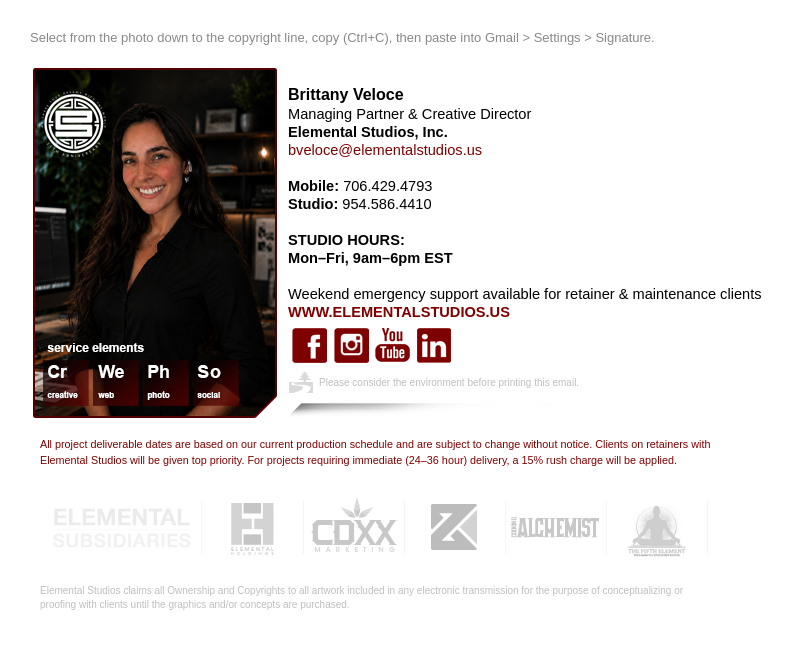
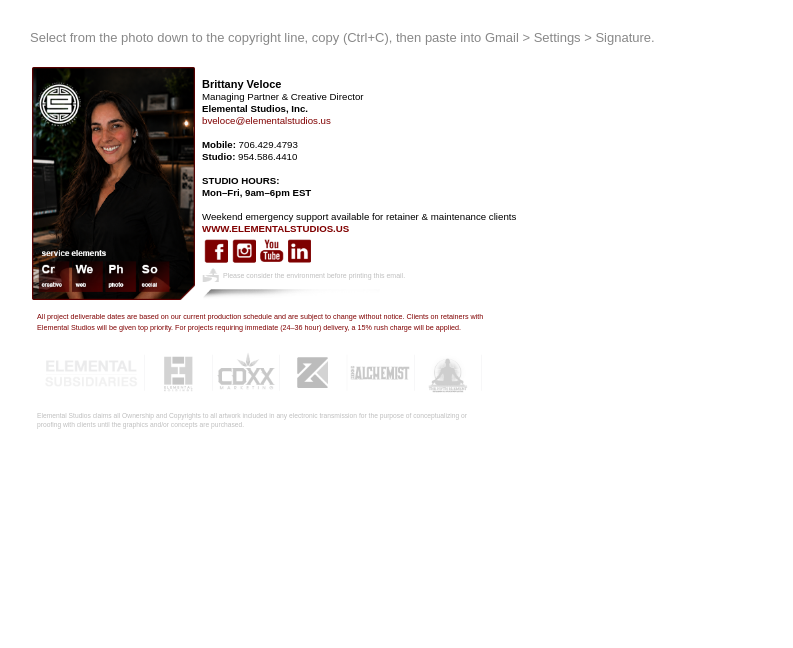
Before and after one commit to Elemental-Studios-us/email-assets, a plain HTML site: page sig-2026/brittany.html in a window 1280 px wide. Shown: the whole page, without its empty margins (0-793 px from the left). Drawn offline with Linux system fonts and the light colour scheme.

Commit message:
reducion in scale

```diff
--- a/sig-2026/brittany.html
+++ b/sig-2026/brittany.html
@@ -1,13 +1,13 @@
 <!doctype html><html><head><meta charset="utf-8"><meta name="robots" content="noindex"><title>Signature: brittany</title></head><body style="margin:30px;background:#fff;">
 <p style="font:13px Arial;color:#888;margin:0 0 20px;">Select from the photo down to the copyright line, copy (Ctrl+C), then paste into Gmail &gt; Settings &gt; Signature.</p>
 <!-- Elemental Studios email signature 2026: Brittany Veloce -->
-<table cellpadding="0" cellspacing="0" border="0" style="border-collapse:collapse;font-family:Arial, Helvetica, sans-serif;width:750px;max-width:750px;">
+<table cellpadding="0" cellspacing="0" border="0" style="border-collapse:collapse;font-family:Arial, Helvetica, sans-serif;width:500px;max-width:500px;">
   <tr>
-    <td valign="top" width="250" style="padding:0 8px 0 0;width:250px;">
-      <a href="https://www.elementalstudios.us/" target="_blank" style="text-decoration:none;"><img src="https://elemental-studios-us.github.io/email-assets/sig-2026/card-brittany.png" width="250" height="356" alt="Brittany Veloce, Elemental Studios" style="display:block;border:0;"></a>
+    <td valign="top" width="167" style="padding:0 5px 0 0;width:167px;">
+      <a href="https://www.elementalstudios.us/" target="_blank" style="text-decoration:none;"><img src="https://elemental-studios-us.github.io/email-assets/sig-2026/card-brittany.png" width="167" height="237" alt="Brittany Veloce, Elemental Studios" style="display:block;border:0;"></a>
     </td>
-    <td valign="top" style="padding:20px 0 0 0;font-family:Arial, Helvetica, sans-serif;font-size:14.6px;line-height:18px;color:#000000;">
-      <span style="font-size:16px;line-height:20px;font-weight:bold;color:#000000;">Brittany Veloce</span><br>
+    <td valign="top" style="padding:13px 0 0 0;font-family:Arial, Helvetica, sans-serif;font-size:9.7px;line-height:12px;color:#000000;">
+      <span style="font-size:11px;line-height:13px;font-weight:bold;color:#000000;">Brittany Veloce</span><br>
       <span style="color:#000000;">Managing Partner &amp; Creative Director</span><br>
       <span style="font-weight:bold;color:#000000;">Elemental Studios, Inc.</span><br>
       <a href="mailto:bveloce@elementalstudios.us" style="color:#800000;text-decoration:none;">bveloce@elementalstudios.us</a><br>
@@ -22,33 +22,33 @@
       <a href="https://www.elementalstudios.us/" target="_blank" style="color:#800000;font-weight:bold;text-decoration:none;">WWW.ELEMENTALSTUDIOS.US</a>
       <table cellpadding="0" cellspacing="0" border="0" style="border-collapse:collapse;margin-top:0;">
         <tr>
-          <td style="padding:0;"><a href="https://www.facebook.com/ElementalStudiosInc" target="_blank" style="text-decoration:none;"><img src="https://elemental-studios-us.github.io/email-assets/sig-2026/icon-facebook.gif" width="42" height="47" alt="Facebook" style="display:block;border:0;"></a></td>
-          <td style="padding:0;"><a href="https://www.instagram.com/elementalstudio/" target="_blank" style="text-decoration:none;"><img src="https://elemental-studios-us.github.io/email-assets/sig-2026/icon-instagram.gif" width="42" height="47" alt="Instagram" style="display:block;border:0;"></a></td>
-          <td style="padding:0;"><a href="https://www.youtube.com/@ElementalStudios954" target="_blank" style="text-decoration:none;"><img src="https://elemental-studios-us.github.io/email-assets/sig-2026/icon-youtube.gif" width="42" height="47" alt="YouTube" style="display:block;border:0;"></a></td>
-          <td style="padding:0;"><a href="https://www.linkedin.com/company/5095780/" target="_blank" style="text-decoration:none;"><img src="https://elemental-studios-us.github.io/email-assets/sig-2026/icon-linkedin.gif" width="40" height="47" alt="LinkedIn" style="display:block;border:0;"></a></td>
+          <td style="padding:0;"><a href="https://www.facebook.com/ElementalStudiosInc" target="_blank" style="text-decoration:none;"><img src="https://elemental-studios-us.github.io/email-assets/sig-2026/icon-facebook.gif" width="28" height="31" alt="Facebook" style="display:block;border:0;"></a></td>
+          <td style="padding:0;"><a href="https://www.instagram.com/elementalstudio/" target="_blank" style="text-decoration:none;"><img src="https://elemental-studios-us.github.io/email-assets/sig-2026/icon-instagram.gif" width="28" height="31" alt="Instagram" style="display:block;border:0;"></a></td>
+          <td style="padding:0;"><a href="https://www.youtube.com/@ElementalStudios954" target="_blank" style="text-decoration:none;"><img src="https://elemental-studios-us.github.io/email-assets/sig-2026/icon-youtube.gif" width="28" height="31" alt="YouTube" style="display:block;border:0;"></a></td>
+          <td style="padding:0;"><a href="https://www.linkedin.com/company/5095780/" target="_blank" style="text-decoration:none;"><img src="https://elemental-studios-us.github.io/email-assets/sig-2026/icon-linkedin.gif" width="27" height="31" alt="LinkedIn" style="display:block;border:0;"></a></td>
         </tr>
       </table>
-      <table cellpadding="0" cellspacing="0" border="0" style="border-collapse:collapse;margin-top:2px;">
+      <table cellpadding="0" cellspacing="0" border="0" style="border-collapse:collapse;margin-top:1px;">
         <tr>
-          <td valign="middle" style="padding:0 4px 0 0;"><img src="https://elemental-studios-us.github.io/email-assets/sig-2026/icon-eco.png" width="27" height="26" alt="" style="display:block;border:0;"></td>
-          <td valign="middle" style="font-family:Arial, Helvetica, sans-serif;font-size:10px;line-height:12px;color:#BFBFBF;">Please consider the environment before printing this email.</td>
+          <td valign="middle" style="padding:0 3px 0 0;"><img src="https://elemental-studios-us.github.io/email-assets/sig-2026/icon-eco.png" width="18" height="17" alt="" style="display:block;border:0;"></td>
+          <td valign="middle" style="font-family:Arial, Helvetica, sans-serif;font-size:7px;line-height:8px;color:#BFBFBF;">Please consider the environment before printing this email.</td>
         </tr>
       </table>
-      <img src="https://elemental-studios-us.github.io/email-assets/sig-2026/divider-shadow.gif" width="304" height="22" alt="" style="display:block;border:0;margin-top:4px;">
+      <img src="https://elemental-studios-us.github.io/email-assets/sig-2026/divider-shadow.gif" width="203" height="15" alt="" style="display:block;border:0;margin-top:3px;">
     </td>
   </tr>
   <tr>
-    <td colspan="2" style="padding:14px 66px 0 10px;font-family:Arial, Helvetica, sans-serif;font-size:10.8px;line-height:16px;color:#800000;">
+    <td colspan="2" style="padding:9px 44px 0 7px;font-family:Arial, Helvetica, sans-serif;font-size:7.2px;line-height:11px;color:#800000;">
       All project deliverable dates are based on our current production schedule and are subject to change without notice. Clients on retainers with Elemental Studios will be given top priority. For projects requiring immediate (24&ndash;36 hour) delivery, a 15% rush charge will be applied.
     </td>
   </tr>
   <tr>
-    <td colspan="2" style="padding:4px 0 0 0;">
-      <img src="https://elemental-studios-us.github.io/email-assets/sig-2026/subsidiaries.gif" width="696" height="105" alt="Elemental Subsidiaries: Elemental Holdings, CDXX Marketing, Alchemist, The Fifth Element" style="display:block;border:0;">
+    <td colspan="2" style="padding:3px 0 0 0;">
+      <img src="https://elemental-studios-us.github.io/email-assets/sig-2026/subsidiaries.gif" width="464" height="70" alt="Elemental Subsidiaries: Elemental Holdings, CDXX Marketing, Alchemist, The Fifth Element" style="display:block;border:0;">
     </td>
   </tr>
   <tr>
-    <td colspan="2" style="padding:7px 90px 0 10px;font-family:Arial, Helvetica, sans-serif;font-size:10px;line-height:14px;color:#BFBFBF;">
+    <td colspan="2" style="padding:5px 60px 0 7px;font-family:Arial, Helvetica, sans-serif;font-size:6.7px;line-height:9px;color:#BFBFBF;">
       Elemental Studios claims all Ownership and Copyrights to all artwork included in any electronic transmission for the purpose of conceptualizing or proofing with clients until the graphics and/or concepts are purchased.
     </td>
   </tr>
```
Also changed, not shown: sig-2026/bruce.html (+17 -17 lines), sig-2026/grant.html (+17 -17 lines).
